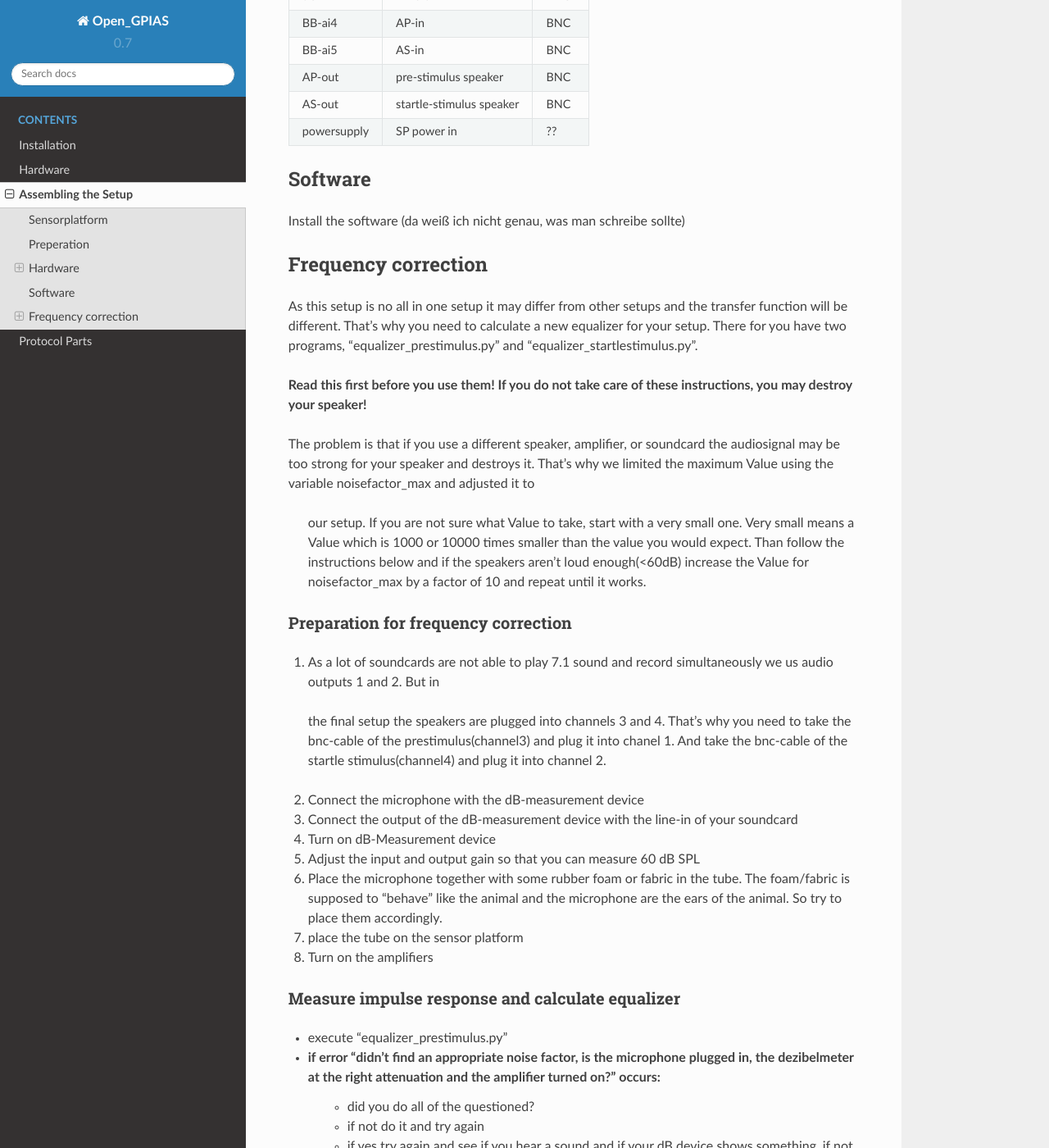
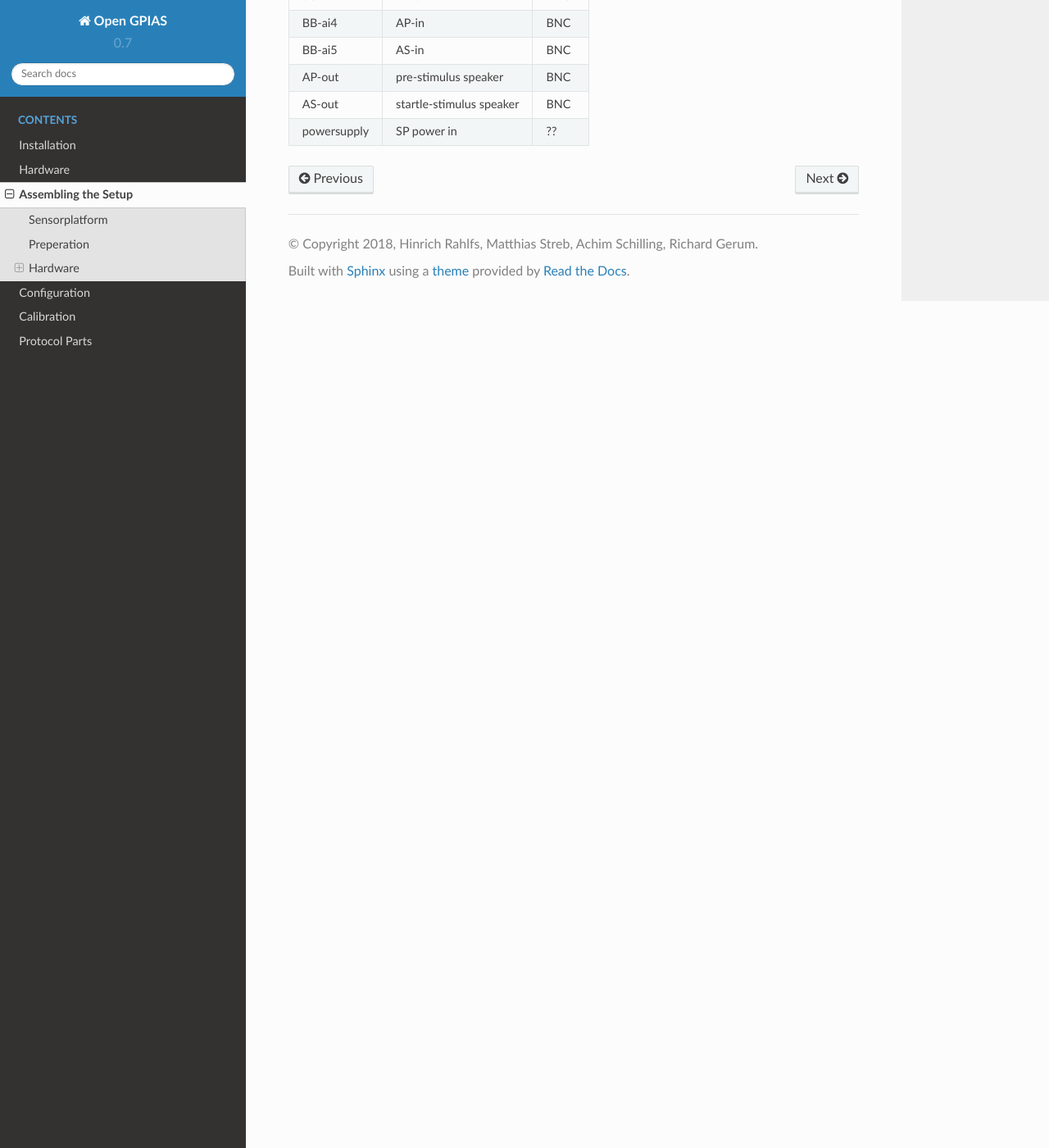
Before and after one commit to rgerum/open_gpias, a Sphinx documentation site: the page built from docs/assembling_setup.rst, in a window 1280 px wide and 1400 px high, scrolled down 1617 px. Shown: the whole window at 82% size. Built offline with Sphinx 7.4.7 and the Read the Docs theme 2.0.0, drawn with Linux system fonts in a browser that asks for light colours; some of the changed text lies outside the part shown.

Commit message:
Docs: added calibration and configuration pages

```diff
--- a/docs/assembling_setup.rst
+++ b/docs/assembling_setup.rst
@@ -69,69 +69,3 @@ AP-out         pre-stimulus speaker      BNC
 AS-out         startle-stimulus speaker  BNC
 powersupply    SP power in               ??
 ============== ========================= ==========
-
-Software
---------
-Install the software (da weiß ich nicht genau, was man schreibe sollte)
-
-Frequency correction
--------------------
-As this setup is no all in one setup it may differ from other setups and the transfer function will be different.
-That's why you need to calculate a new equalizer for your setup.
-There for you have two programs, "equalizer_prestimulus.py" and "equalizer_startlestimulus.py".
-
-**Read this first before you use them! If you do not take care of these instructions, you may destroy your speaker!**
-
-The problem is that if you use a different speaker, amplifier, or soundcard the audiosignal may be too strong for your
-speaker and destroys it. That's why we limited the maximum Value using the variable noisefactor_max and adjusted it to
- our setup. If you are not sure what Value to take, start with a very small one. Very small means a Value which is 1000
- or 10000 times smaller than the value you would expect. Than follow the instructions below and if the speakers aren't
- loud enough(<60dB) increase the Value for noisefactor_max by a factor of 10 and repeat until it works.
-
-Preparation for frequency correction
-~~~~~~~~~~~~~~~~~~~~~~~~~~~~~~~~~~~~
-1. As a lot of soundcards are not able to play 7.1 sound and record simultaneously we us audio outputs 1 and 2. But in
- the final setup the speakers are plugged into channels 3 and 4. That's why you need to take the bnc-cable of the
- prestimulus(channel3) and plug it into chanel 1. And take the bnc-cable of the startle stimulus(channel4) and plug it
- into channel 2.
-2. Connect the microphone with the dB-measurement device
-3. Connect the output of the dB-measurement device with the line-in of your soundcard
-4. Turn on dB-Measurement device
-5. Adjust the input and output gain so that you can measure 60 dB SPL
-6. Place the microphone together with some rubber foam or fabric in the tube. The foam/fabric is supposed to "behave"
-   like the animal and the microphone are the ears of the animal. So try to place them accordingly.
-7. place the tube on the sensor platform
-8. Turn on the amplifiers
-
-Measure impulse response and calculate equalizer
-~~~~~~~~~~~~~~~~~~~~~~~~~~~~~~~~~~~~~~~~~~~~~~~~
-- execute "equalizer_prestimulus.py"
-- if error "didn't find an appropriate noise factor, is the microphone plugged in, the dezibelmeter at the right attenuation and the amplifier turned on?" occurs:
-    - did you do all of the questioned?
-    - if not do it and try again
-    - if yes try again and see if you hear a sound and if your dB device shows something, if not increase the Variable noisefactor_max and try again
-- if no error:
-    - does the graph "residual error signal power (logarithmic)" look correct? if yes follow the steps below. If not try again after you checked if all the parameters are correct and everything is plugged in correct.
-- copy "equalizer praestimulus lautsprecher.npy" into the folder "as_setup/Stimulation gui"
-- execute "equalizer_startlestimulus.py.py"
-- if error "didn't find an apropriate noisefactor, is the microphone plugged in, the dezibelmeter at the right attenuation and the amplifier turned on?" occurs:
-    - did you do all of the questioned?
-    - if not do it and try again
-    - if yes try again and see if you hear a sound and if your dB device shows something, if not increase the Variable noisefactor_max and try again
-- if no error:
-    - does the graph "residual error signal power (logarithmic)" look correct? if yes follow the steps below. If not try again after you checked if all the parameters are correct and everything is plugged in correct.
-- copy "equalizer schreckstimulus.npy" into the folder "as_setup/Stimulation gui"
-
-calibrate dB SPL
-^^^^^^^^^^^^^^^^
-das muss ich noch machen, weil ich da nen programm zu schreiben muss, damit das einfacher ist...
-
-After calibration
-^^^^^^^^^^^^^^^^^
-- Plug audio cables back into their correct place
-    - SC-1(Trigger) -> BB-ai3
-    - SC-3(Prestim) -> BB-ai4 BNC
-    - SC-4(Startle) -> BB-ai5 BNC
-- Remove microphone and foam/fabric from tube
-- Turn of dB-measurement device
-- Unplug line-in from soundcard
--- a/docs/conf.py
+++ b/docs/conf.py
@@ -64,7 +64,7 @@ source_suffix = '.rst'
 master_doc = 'index'
 
 # General information about the project.
-project = u'Open_GPIAS'
+project = u'Open GPIAS'
 copyright = u'2018, Hinrich Rahlfs, Matthias Streb, Achim Schilling, Richard Gerum'
 author = u'Hinrich Rahlfs, Matthias Streb, Achim Schilling, Richard Gerum'
 
--- a/docs/index.rst
+++ b/docs/index.rst
@@ -16,6 +16,8 @@ Open GPIAS is a program written in the Python programming language.
     installation
     hardware
     assembling_setup
+    configuration
+    calibration
     signal
 
 Note
```
Also changed, not shown: docs/calibration.rst (added, +64 -0 lines), docs/configuration.rst (added, +24 -0 lines), 1 other file.
